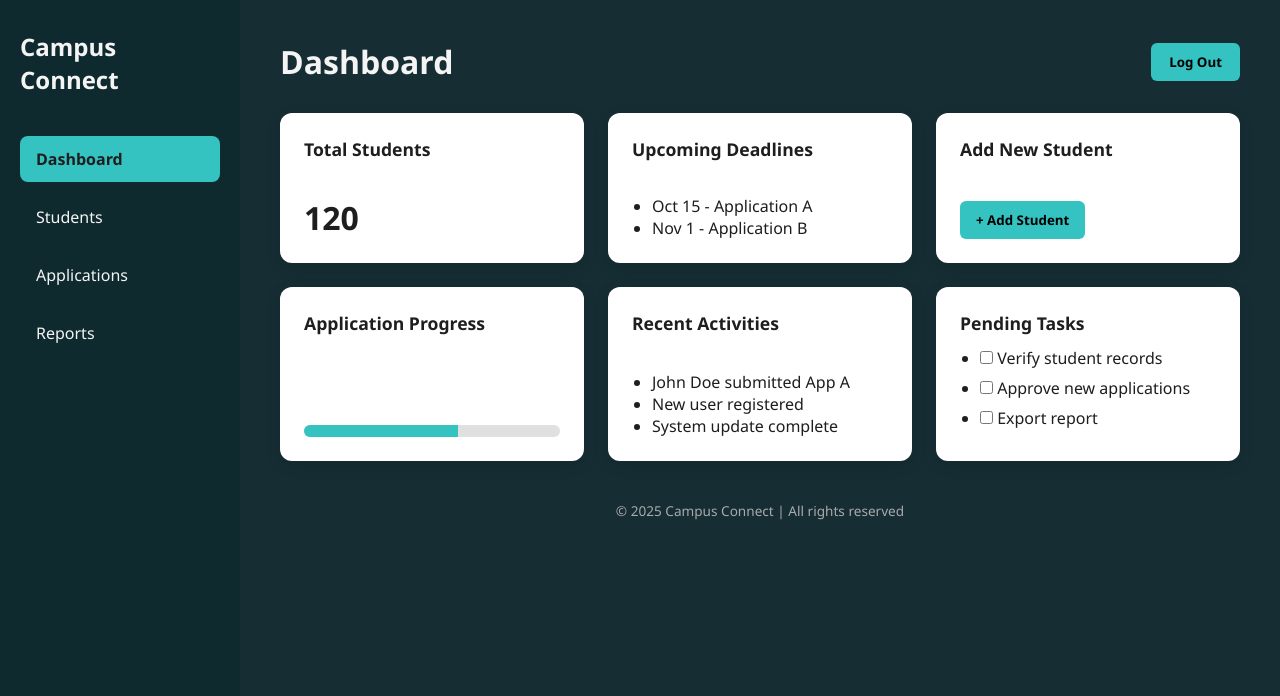
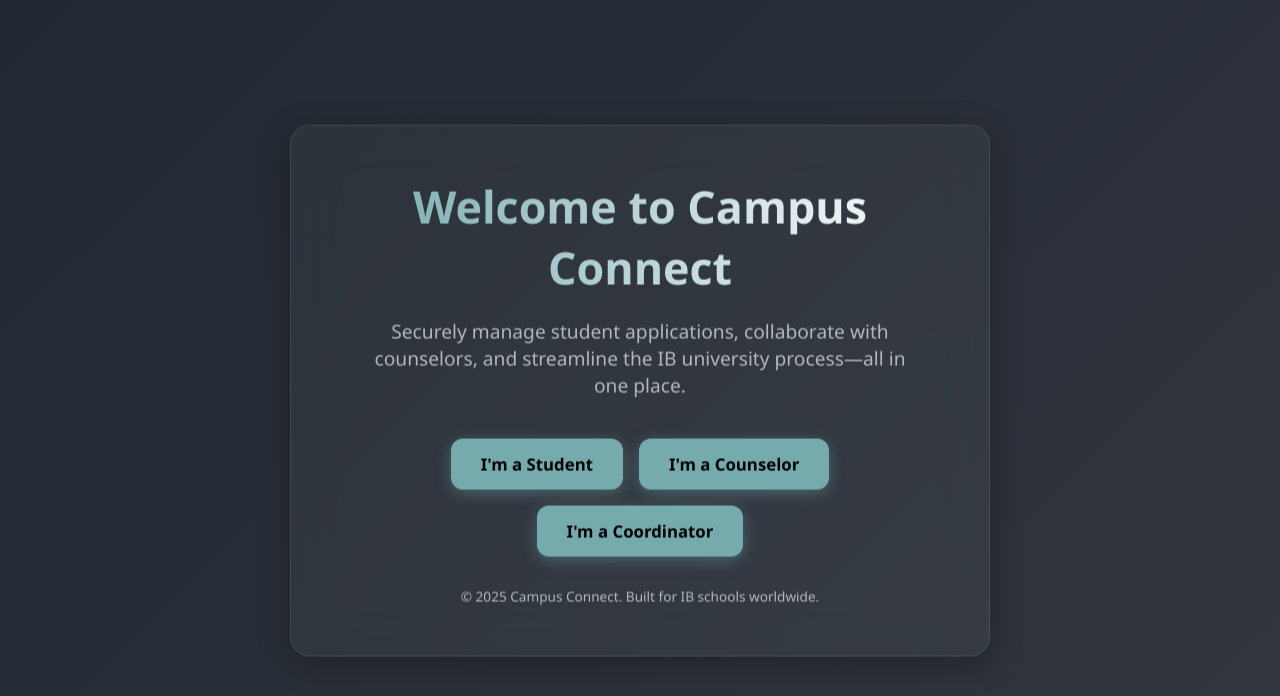
Before and after one commit to adinotfound11/projects101, a plain HTML site: page Projects/CS IA/index.htm in a window 1280 px wide. Drawn offline with Linux system fonts and the light colour scheme.

Commit message:
Index.html and studentlogin.html

```diff
--- a/Projects/CS IA/index.htm
+++ b/Projects/CS IA/index.htm
@@ -3,268 +3,152 @@
 <head>
   <meta charset="UTF-8" />
   <meta name="viewport" content="width=device-width, initial-scale=1.0"/>
-  <title>Campus Connect Dashboard</title>
+  <title>Campus Connect | Welcome</title>
   <style>
     :root {
-      --sidebar-bg: #0f2a2e;
-      --main-bg: #152d33;
-      --card-bg: #ffffff;
-      --accent: #34c3c1;
-      --text-light: #f4f4f4;
-      --text-dark: #1e1e1e;
-      --transition: 0.3s;
+      --color-bg1: #222831;
+      --color-bg2: #31363F;
+      --color-accent: #76ABAE;
+      --color-light: #EEEEEE;
+      --color-muted: rgba(238, 238, 238, 0.7);
+      --font: 'Poppins', 'Segoe UI', sans-serif;
+      --glass: rgba(255, 255, 255, 0.04);
+      --glass-border: rgba(255, 255, 255, 0.1);
+      --glass-shadow: 0 8px 32px 0 rgba(0, 0, 0, 0.3);
     }
 
     * {
-      box-sizing: border-box;
       margin: 0;
       padding: 0;
-      font-family: 'Segoe UI', sans-serif;
+      box-sizing: border-box;
+      font-family: var(--font);
     }
 
     body {
+      background: linear-gradient(135deg, var(--color-bg1), var(--color-bg2));
+      color: var(--color-light);
       display: flex;
-      height: 100vh;
-      background-color: var(--main-bg);
-      color: var(--text-light);
+      align-items: center;
+      justify-content: center;
+      min-height: 100vh;
+      padding: 20px;
+      text-align: center;
+    }
+
+    .container {
+      max-width: 700px;
+      width: 100%;
+      padding: 50px;
+      background: var(--glass);
+      border-radius: 20px;
+      border: 1px solid var(--glass-border);
+      backdrop-filter: blur(20px);
+      -webkit-backdrop-filter: blur(20px);
+      box-shadow: var(--glass-shadow);
+      animation: fadeIn 0.8s ease, float 6s ease-in-out infinite alternate;
+    }
+
+    h1 {
+      font-size: 2.8rem;
+      font-weight: 700;
+      margin-bottom: 20px;
+      background: linear-gradient(to right, var(--color-accent), #ffffff);
+      -webkit-background-clip: text;
+      background-clip: text;
+      color: transparent;
+    }
+
+    p {
+      font-size: 1.2rem;
+      color: var(--color-muted);
+      margin-bottom: 40px;
+      max-width: 90%;
+      margin-left: auto;
+      margin-right: auto;
+    }
+
+    .role-buttons {
+      display: flex;
+      flex-wrap: wrap;
+      justify-content: center;
+      gap: 16px;
+      margin-bottom: 30px;
+    }
+
+    .role-button {
+      background: var(--color-accent);
+      color: #000;
+      padding: 14px 30px;
+      border: none;
+      border-radius: 12px;
+      font-size: 1.05rem;
+      font-weight: 600;
+      cursor: pointer;
+      transition: all 0.3s ease;
+      box-shadow: 0 4px 16px rgba(118, 171, 174, 0.4);
+      position: relative;
       overflow: hidden;
     }
 
-    .sidebar {
-      width: 240px;
-      background-color: var(--sidebar-bg);
-      padding: 30px 20px;
-      display: flex;
-      flex-direction: column;
+    .role-button:hover {
+      transform: translateY(-3px);
+      background-color: #5a8f91;
     }
 
-    .sidebar h2 {
-      font-size: 1.5rem;
-      margin-bottom: 40px;
+    footer {
+      font-size: 0.85rem;
+      color: var(--color-muted);
+      margin-top: 20px;
     }
 
-    .nav-link {
-      padding: 12px 16px;
-      margin-bottom: 12px;
-      color: var(--text-light);
-      text-decoration: none;
-      border-radius: 8px;
-      transition: var(--transition);
+    @media (max-width: 480px) {
+      h1 {
+        font-size: 2rem;
+      }
+
+      .role-button {
+        width: 100%;
+        padding: 12px;
+      }
     }
 
-    .nav-link:hover,
-    .nav-link.active {
-      background-color: var(--accent);
-      color: var(--text-dark);
-      font-weight: bold;
+    @keyframes fadeIn {
+      from {
+        opacity: 0;
+        transform: translateY(30px);
+      }
+      to {
+        opacity: 1;
+        transform: translateY(0);
+      }
     }
 
-    .main {
-      flex: 1;
-      padding: 40px;
-      display: flex;
-      flex-direction: column;
-      overflow-y: auto;
-    }
-
-    .header {
-      display: flex;
-      justify-content: space-between;
-      align-items: center;
-      margin-bottom: 30px;
-    }
-
-    .header h1 {
-      font-size: 2rem;
-    }
-
-    .logout-btn {
-      background-color: var(--accent);
-      color: #000;
-      padding: 10px 18px;
-      border: none;
-      border-radius: 6px;
-      font-weight: 600;
-      cursor: pointer;
-      transition: var(--transition);
-    }
-
-    .logout-btn:hover {
-      opacity: 0.9;
-    }
-
-    .dashboard {
-      display: grid;
-      grid-template-columns: repeat(auto-fill, minmax(300px, 1fr));
-      gap: 24px;
-      margin-bottom: 30px;
-    }
-
-    .card {
-      background-color: var(--card-bg);
-      color: var(--text-dark);
-      border-radius: 12px;
-      padding: 24px;
-      box-shadow: 0 4px 16px rgba(0, 0, 0, 0.1);
-      transition: var(--transition);
-      display: flex;
-      flex-direction: column;
-      justify-content: space-between;
-      min-height: 150px;
-    }
-
-    .card:hover {
-      transform: translateY(-4px);
-    }
-
-    .card h3 {
-      font-size: 1.1rem;
-      margin-bottom: 12px;
-    }
-
-    .card p {
-      font-size: 2rem;
-      font-weight: bold;
-    }
-
-    .btn {
-      padding: 10px 16px;
-      background-color: var(--accent);
-      color: #000;
-      font-weight: 600;
-      border: none;
-      border-radius: 6px;
-      cursor: pointer;
-      transition: var(--transition);
-      margin-top: 10px;
-      width: fit-content;
-    }
-
-    .btn:hover {
-      opacity: 0.85;
-    }
-
-    .progress-bar-container {
-      background-color: #e0e0e0;
-      border-radius: 8px;
-      overflow: hidden;
-      height: 12px;
-      margin-top: 10px;
-    }
-
-    .progress-bar {
-      background-color: var(--accent);
-      height: 100%;
-      width: 60%;
-      transition: width 0.4s ease;
-    }
-
-    ul {
-      padding-left: 20px;
-    }
-
-    .tasks li {
-      margin-bottom: 8px;
-    }
-
-    .footer {
-      text-align: center;
-      font-size: 0.85rem;
-      color: #aaa;
-      padding: 10px;
-    }
-
-    @media (max-width: 768px) {
-      .header {
-        flex-direction: column;
-        align-items: flex-start;
-        gap: 12px;
-      }
-
-      .main {
-        padding: 20px;
-      }
+    @keyframes float {
+      0%   { transform: translateY(0); }
+      100% { transform: translateY(-10px); }
     }
   </style>
 </head>
 <body>
 
-  <div class="sidebar">
-    <h2>Campus Connect</h2>
-    <a href="#" class="nav-link active">Dashboard</a>
-    <a href="#" class="nav-link">Students</a>
-    <a href="#" class="nav-link">Applications</a>
-    <a href="#" class="nav-link">Reports</a>
-  </div>
+  <div class="container">
+    <h1>Welcome to Campus Connect</h1>
+    <p>Securely manage student applications, collaborate with counselors, and streamline the IB university process—all in one place.</p>
 
-  <div class="main">
-    <div class="header">
-      <h1>Dashboard</h1>
-      <button class="logout-btn">Log Out</button>
+    <div class="role-buttons">
+      <button class="role-button" onclick="goTo('student')">I'm a Student</button>
+      <button class="role-button" onclick="goTo('counselor')">I'm a Counselor</button>
+      <button class="role-button" onclick="goTo('coordinator')">I'm a Coordinator</button>
     </div>
 
-    <div class="dashboard">
-      <div class="card">
-        <h3>Total Students</h3>
-        <p id="student-count">120</p>
-      </div>
-
-      <div class="card">
-        <h3>Upcoming Deadlines</h3>
-        <ul>
-          <li>Oct 15 - Application A</li>
-          <li>Nov 1 - Application B</li>
-        </ul>
-      </div>
-
-      <div class="card">
-        <h3>Add New Student</h3>
-        <button class="btn" onclick="addStudent()">+ Add Student</button>
-      </div>
-
-      <div class="card">
-        <h3>Application Progress</h3>
-        <div class="progress-bar-container">
-          <div class="progress-bar" id="progressBar1"></div>
-        </div>
-      </div>
-
-      <div class="card">
-        <h3>Recent Activities</h3>
-        <ul>
-          <li>John Doe submitted App A</li>
-          <li>New user registered</li>
-          <li>System update complete</li>
-        </ul>
-      </div>
-
-      <div class="card tasks">
-        <h3>Pending Tasks</h3>
-        <ul>
-          <li><input type="checkbox"> Verify student records</li>
-          <li><input type="checkbox"> Approve new applications</li>
-          <li><input type="checkbox"> Export report</li>
-        </ul>
-      </div>
-    </div>
-
-    <div class="footer">
-      © 2025 Campus Connect | All rights reserved
-    </div>
+    <footer>© 2025 Campus Connect. Built for IB schools worldwide.</footer>
   </div>
 
   <script>
-    function addStudent() {
-      const countEl = document.getElementById("student-count");
-      let current = parseInt(countEl.textContent);
-      current += 1;
-      countEl.textContent = current;
-
-      const bar = document.getElementById("progressBar1");
-      let width = parseInt(bar.style.width || '60%');
-      width = Math.min(width + 5, 100);
-      bar.style.width = width + '%';
+    function goTo(role) {
+      window.location.href = `./${role}/dashboard.html`;
     }
   </script>
+
 </body>
 </html>
```
Also changed, not shown: Projects/CS IA/studentlogin.html (added, +212 -0 lines).
